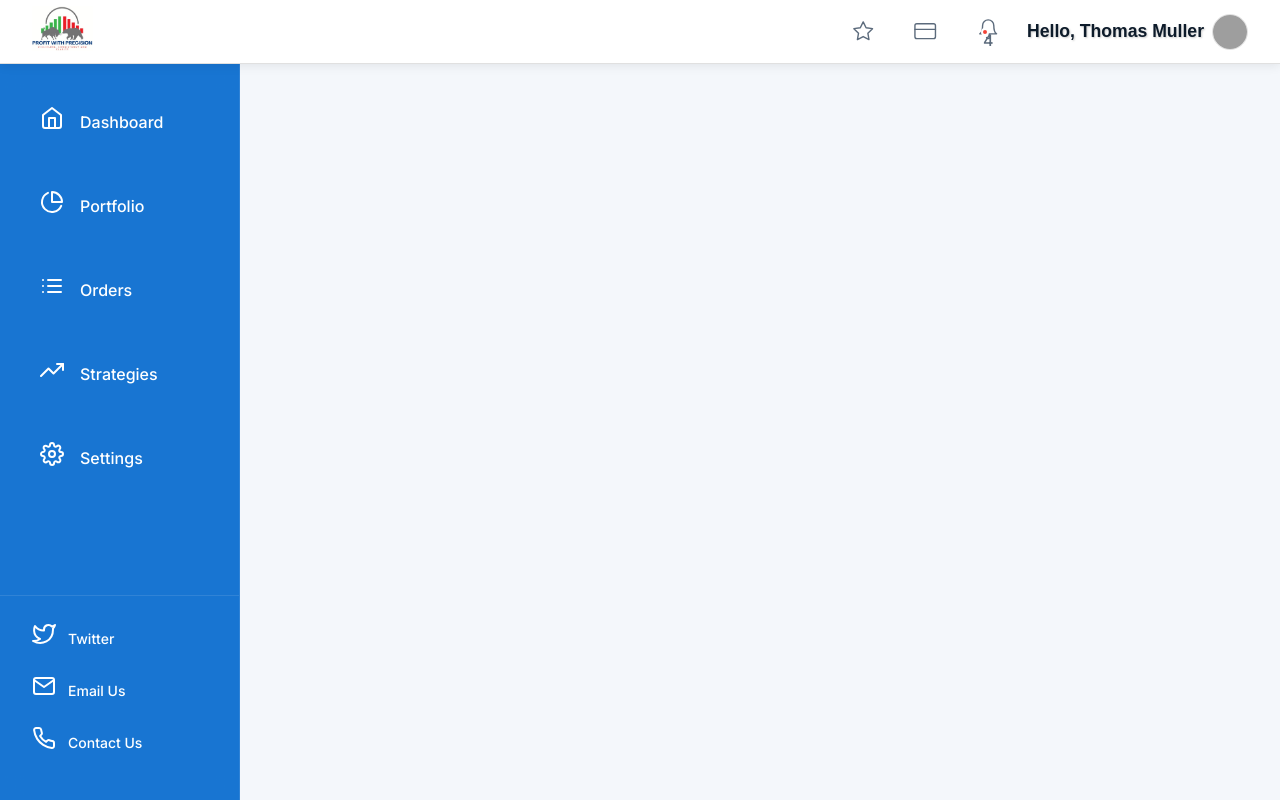
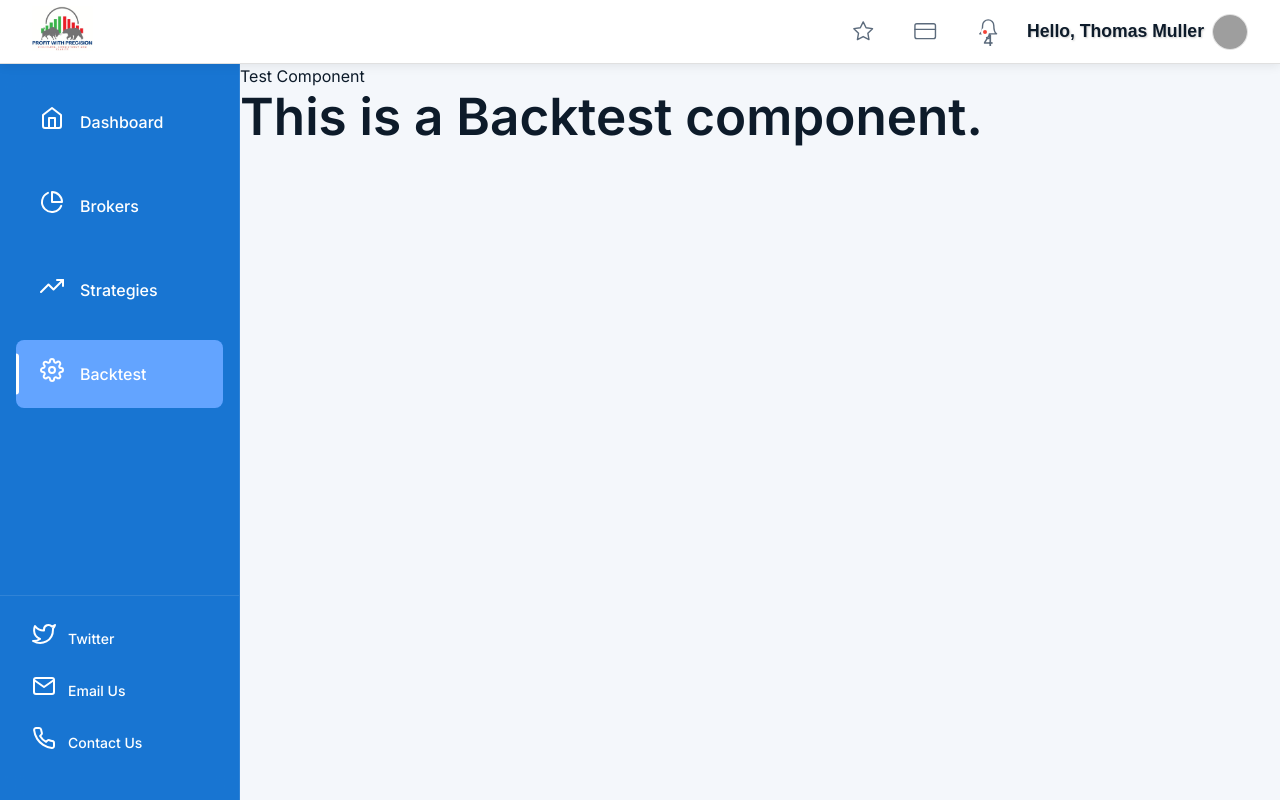
Before and after one commit to sudhanshu2070/last-trade, a React (Vite) app: page /backtest in a window 1280 px wide. Built offline with nearby package versions, Linux system fonts and the light colour scheme; grey boxes are pictures that could not be loaded.

Commit message:
Changes in the Navbar 0.1

```diff
--- a/src/App.tsx
+++ b/src/App.tsx
@@ -44,9 +44,9 @@ function App() {
                 <Routes>
                   <Route path="/" element={<Dashboard />} />
                   <Route path="/portfolio" element={<BrokerConnection />} />
-                  <Route path="/orders" element={<TestComp name={'Orders'}/>} />
+                  <Route path="/brokers" element={<TestComp name={'Brokers'}/>} />
                   <Route path="/strategies" element={<StrategyPage />} />
-                  <Route path="/settings" element={<TestComp name={'Setting'}/>} />
+                  <Route path="/backtest" element={<TestComp name={'Backtest'}/>} />
                 </Routes>
               </main>
             </div>
--- a/src/components/NavTabs/NavTabs.tsx
+++ b/src/components/NavTabs/NavTabs.tsx
@@ -4,7 +4,6 @@ import styles from './NavTabs.module.css';
 import {
   FiHome as DashboardIcon,
   FiPieChart as PortfolioIcon,
-  FiList as OrdersIcon,
   FiTrendingUp as StrategiesIcon,
   FiSettings as SettingsIcon,
   FiTwitter as TwitterIcon,
@@ -15,10 +14,9 @@ import {
 // Navigation Items
 const navItems = [
   { label: 'Dashboard', path: '/', icon: <DashboardIcon /> },
-  { label: 'Portfolio', path: '/portfolio', icon: <PortfolioIcon /> },
-  { label: 'Orders', path: '/orders', icon: <OrdersIcon /> },
+  { label: 'Brokers', path: '/brokers', icon: <PortfolioIcon /> },
   { label: 'Strategies', path: '/strategies', icon: <StrategiesIcon /> },
-  { label: 'Settings', path: '/settings', icon: <SettingsIcon /> },
+  { label: 'Backtest', path: '/backtest', icon: <SettingsIcon /> },
 ];
 
 // Social/Contact Links
```
